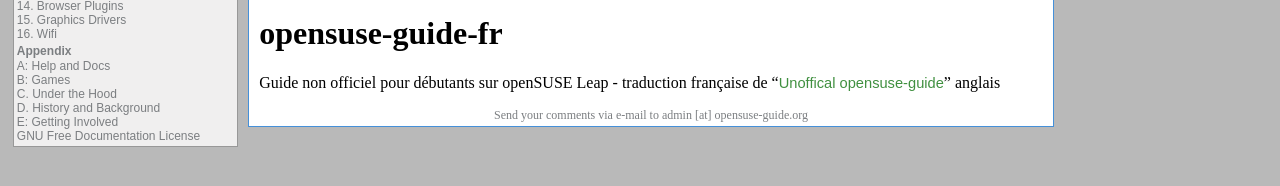
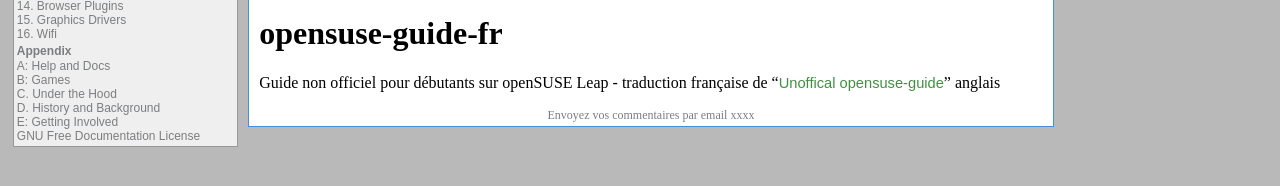
Before and after one commit to alionetasso/opensuse-guide-fr, a Jekyll site: the page built from README.md, in a window 1280 px wide. Shown: the part 251-437 px from the top of the page. Built offline with Jekyll 4.4.1, drawn with Linux system fonts in a browser that asks for light colours; our own code applies the rules of GitHub Pages for plain Markdown files.

Commit message:
modif pied de page

```diff
--- a/_includes/footer.html
+++ b/_includes/footer.html
@@ -1,5 +1,5 @@
 
-<div class="small" align="center">Send your comments via e-mail to admin [at] opensuse-guide.org</div>
+<div class="small" align="center">Envoyez vos commentaires par email xxxx</div>
 
 
 </div>
```
